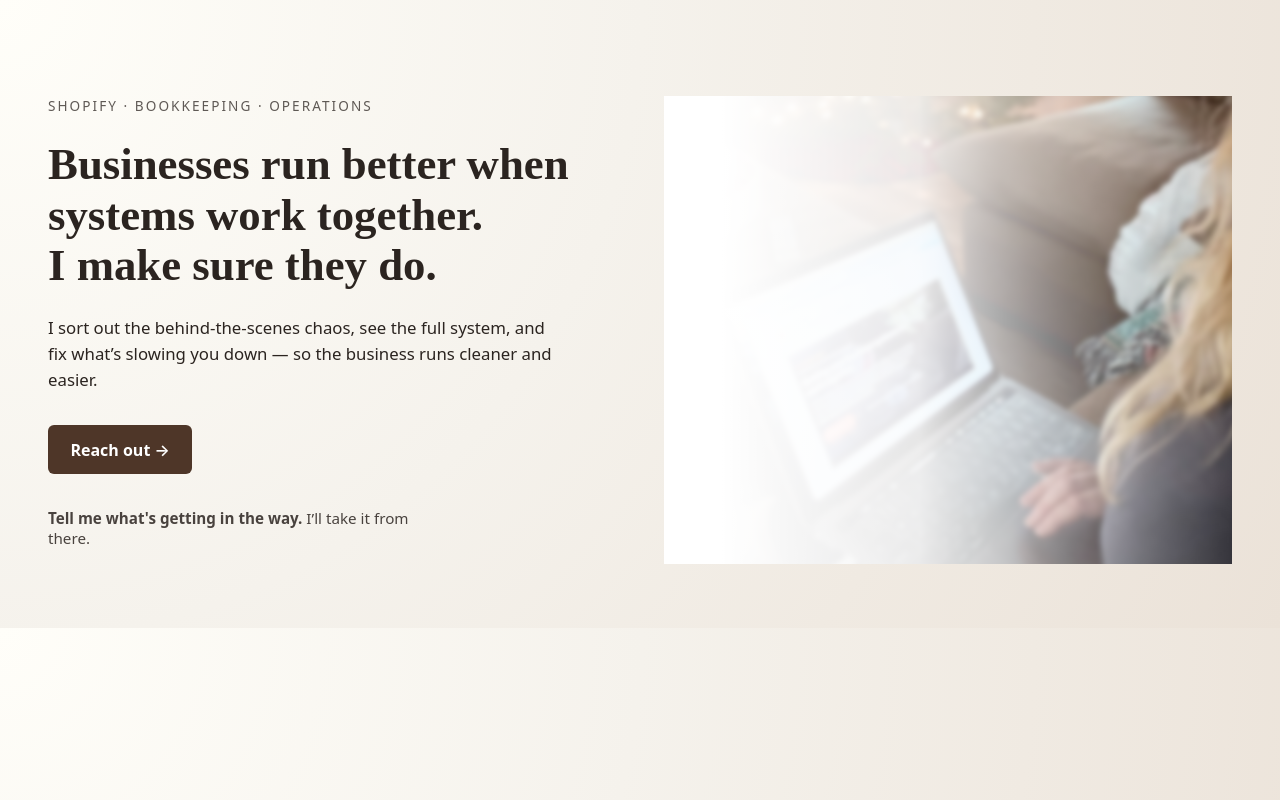
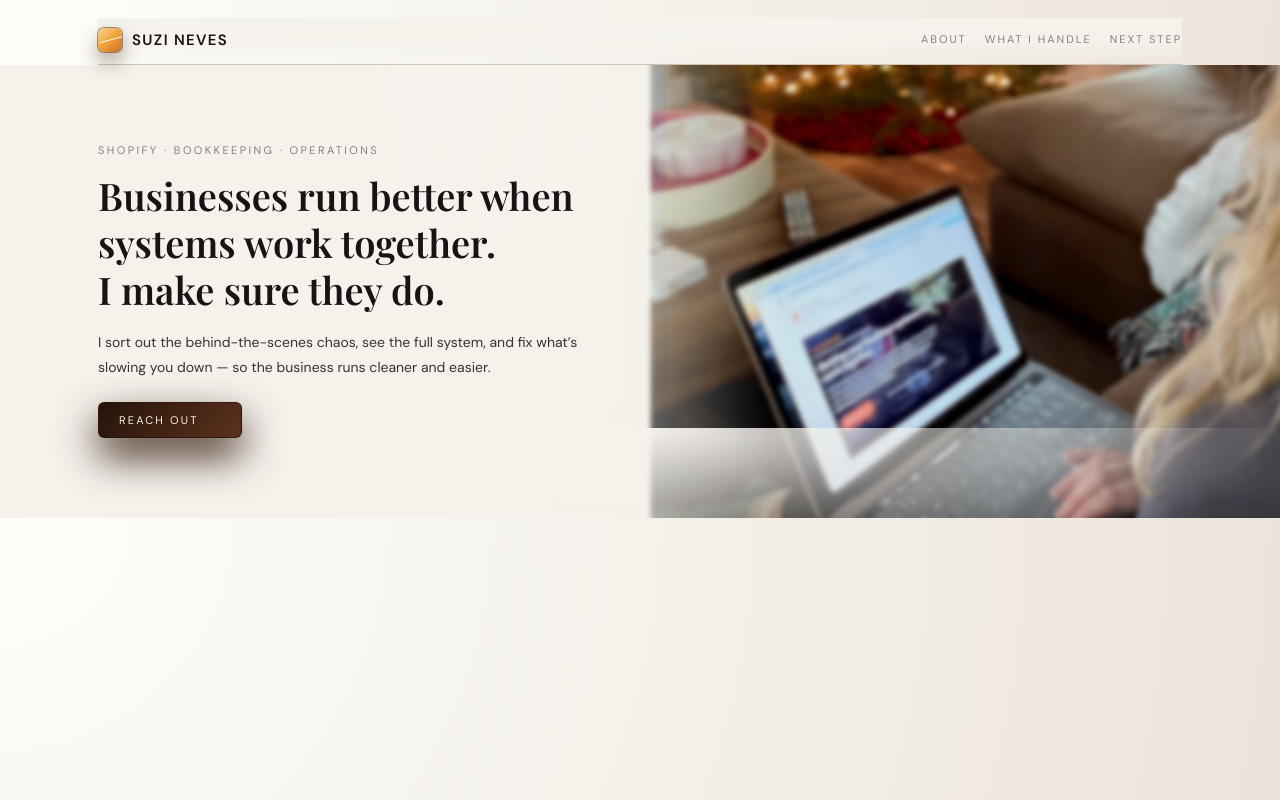
Before and after one commit to shopifywhisperer/suzineves.github.io, a plain HTML site: page index.html in a window 1280 px wide. Drawn offline with nearby package versions, Linux system fonts and the light colour scheme.

Commit message:
Update index.html

```diff
--- a/index.html
+++ b/index.html
@@ -2,173 +2,389 @@
 <html lang="en">
 <head>
   <meta charset="UTF-8" />
-<meta name="viewport" content="width=device-width, initial-scale=1.0" />
-<title>Suzi Neves</title>
+  <title>Suzi Neves – Systems · Shopify · Operations</title>
+  <meta name="viewport" content="width=device-width, initial-scale=1" />
+
+  <link href="https://fonts.googleapis.com/css2?family=DM+Sans:wght@400;500;600&family=Playfair+Display:wght@500;600&display=swap" rel="stylesheet">
 
   <style>
+    :root {
+      --bg-main: #f5f2ec;
+      --text-main: #181315;
+      --text-soft: #3a3137;
+      --text-muted: #8a7b8b;
+      --accent: #f1a334;
+      --accent-deep: #c3692a;
+      --shell-width: 1120px;
+    }
 
-/* GLOBAL ------------------------------------------------------- */
+    * { box-sizing: border-box; margin: 0; padding: 0; }
 
     body {
       font-family: "DM Sans", system-ui, -apple-system, BlinkMacSystemFont, "Segoe UI", sans-serif;
       background: radial-gradient(circle at top left,#fffef9 0,#f5f2ec 45%,#ebe2d8 100%);
-  color: #2b2420;
+      color: var(--text-main);
       -webkit-font-smoothing: antialiased;
-  margin: 0;
-  overflow-x: hidden; /* keeps left edge from cutting off */
+      overflow-x: hidden;
     }
 
-h1 {
-  font-family: "DM Serif Display", serif;
+    .shell {
+      max-width: var(--shell-width);
+      margin: 0 auto;
+      padding: 18px 18px 0;
     }
 
+    /* HEADER ------------------------------------------------------ */
 
-/* HERO SECTION ------------------------------------------------------- */
+    .site-header {
+      display: flex;
+      align-items: center;
+      justify-content: space-between;
+      gap: 16px;
+      padding: 10px 0 12px;
+      position: sticky;
+      top: 0;
+      z-index: 40;
+      backdrop-filter: blur(14px);
+      background: linear-gradient(
+        to bottom,
+        rgba(245,242,236,0.96),
+        rgba(245,242,236,0.9),
+        transparent
+      );
+      border-bottom: 1px solid rgba(134,108,80,0.35);
+    }
 
-.hero-wrap {
-  padding: 6rem 0 4rem;
+    .brand {
+      display: flex;
+      align-items: center;
+      gap: 10px;
+    }
+
+    .brand-mark {
+      width: 24px;
+      height: 24px;
+      border-radius: 6px;
+      background: linear-gradient(140deg,#f8d29b,#f1a334,#c66b2e);
+      box-shadow:
+        0 0 0 1px rgba(70,47,26,0.5),
+        0 10px 20px rgba(70,47,26,0.45);
       position: relative;
       overflow: hidden;
     }
-
-.hero-content {
-  display: grid;
-  grid-template-columns: 1fr 1fr;
-  align-items: center;
-  gap: 3rem;
-  max-width: 1400px;
-  margin: 0 auto;
-  padding: 0 3rem;
+    .brand-mark::after {
+      content: "";
+      position: absolute;
+      inset: 40% -40% auto 6%;
+      height: 1px;
+      background: rgba(255,255,255,0.95);
+      transform: rotate(-15deg);
     }
 
-/* LEFT SIDE TEXT -------------------------------------------- */
+    .brand-name {
+      font-weight: 700;
+      font-size: 15px;
+      letter-spacing: 0.09em;
+      text-transform: uppercase;
+    }
 
-.hero-text {
+    .nav {
+      display: flex;
+      gap: 18px;
+      font-size: 11px;
+      text-transform: uppercase;
+      letter-spacing: 0.18em;
+    }
+    .nav a {
+      color: var(--text-muted);
+      text-decoration: none;
       position: relative;
+      padding-bottom: 2px;
+      transition: color 0.18s ease;
+    }
+    .nav a::after {
+      content: "";
+      position: absolute;
+      left: 0;
+      bottom: 0;
+      width: 0;
+      height: 2px;
+      background: linear-gradient(to right,var(--accent),var(--accent-deep));
+      transition: width 0.2s ease;
+    }
+    .nav a:hover {
+      color: var(--text-main);
+    }
+    .nav a:hover::after {
+      width: 100%;
+    }
+
+    /* HERO -------------------------------------------------------- */
+
+    .hero {
+      position: relative;
+      min-height: 420px;
+      padding: 60px 0 80px;
+      overflow: hidden;
+    }
+
+    /* right-side photo as background, not a card */
+    .hero-photo-bg {
+      position: absolute;
+      top: 0;
+      right: 0;
+      bottom: -40px;
+      width: min(48vw, 620px);
+      background: url('IMG_6594.jpeg') center center / cover no-repeat;
+      filter: blur(2.5px) brightness(0.9) contrast(1.06);
+      transform: scale(1.05);
+      z-index: 0;
+    }
+
+    .hero-photo-wash {
+      position: absolute;
+      top: 0;
+      right: 0;
+      bottom: -40px;
+      width: min(48vw, 620px);
+      background:
+        linear-gradient(135deg, rgba(241,163,52,0.32), transparent 65%);
+      mix-blend-mode: soft-light;
+      opacity: 0.95;
+      z-index: 1;
+    }
+
+    .hero-photo-fade {
+      position: absolute;
+      inset: 0;
+      background:
+        linear-gradient(
+          to left,
+          transparent 0%,
+          rgba(245,242,236,0.0) 40%,
+          rgba(245,242,236,0.8) 58%,
+          #f5f2ec 75%
+        );
       z-index: 2;
     }
 
-.kicker {
-  font-size: 0.85rem;
-  letter-spacing: 0.15em;
-  text-transform: uppercase;
-  opacity: 0.75;
-  margin-bottom: 1.5rem;
+    /* soft curve into next section */
+    .hero-bottom-curve {
+      position: absolute;
+      left: -10%;
+      right: -10%;
+      bottom: -90px;
+      height: 180px;
+      background: radial-gradient(ellipse at top, #f5f2ec 0%, transparent 60%);
+      z-index: 3;
+      pointer-events: none;
     }
 
-h1 {
-  font-size: 2.8rem;
-  line-height: 1.13;
-  margin: 0 0 1.5rem;
+    .hero-inner {
+      position: relative;
+      z-index: 4;
     }
 
-.subhead {
-  font-size: 1.05rem;
-  line-height: 1.55;
-  margin-bottom: 2rem;
-  max-width: 32rem;
+    .hero-grid {
+      display: grid;
+      grid-template-columns: minmax(0, 1.1fr) minmax(0, 0.9fr);
+      align-items: center;
+      gap: 34px;
     }
 
-.cta {
-  display: inline-block;
-  padding: 0.85rem 1.4rem;
-  background: #4e3628;
-  color: #fff;
+    .hero-text {
+      max-width: 540px;
+    }
+
+    .kicker {
+      font-size: 11px;
+      letter-spacing: 0.22em;
+      text-transform: uppercase;
+      color: var(--text-muted);
+      margin-bottom: 18px;
+    }
+
+    .hero-title {
+      font-family: "Playfair Display","Times New Roman",serif;
+      font-size: clamp(30px, 3.5vw, 38px);
+      line-height: 1.13;
+      margin-bottom: 18px;
+    }
+    .hero-title span + span {
+      display: block;
+      margin-top: 4px;
+    }
+
+    .hero-sub {
+      font-size: 14px;
+      line-height: 1.8;
+      color: var(--text-soft);
+      margin-bottom: 22px;
+      max-width: 500px;
+    }
+
+    .hero-cta-row {
+      display: flex;
+      flex-wrap: wrap;
+      gap: 18px;
+      align-items: center;
+    }
+
+    .hero-cta {
+      display: inline-flex;
+      align-items: center;
+      gap: 8px;
+      padding: 10px 20px;
       border-radius: 6px;
+      border: 1px solid rgba(35,18,6,0.6);
+      background: linear-gradient(130deg,#25140a,#5b311d);
+      color: #fdf4e6;
       text-decoration: none;
-  font-weight: 600;
-  margin-bottom: 1.2rem;
+      font-size: 11px;
+      text-transform: uppercase;
+      letter-spacing: 0.2em;
+      box-shadow: 0 18px 40px rgba(40,16,4,0.9);
+      transition: transform 0.16s ease, box-shadow 0.16s ease, background 0.16s ease;
+    }
+    .hero-cta:hover {
+      transform: translateY(-1px);
+      box-shadow: 0 22px 52px rgba(33,10,0,0.95);
+      background: linear-gradient(130deg,#2f190c,#6b3a21);
+    }
+    .hero-cta svg {
+      width: 14px;
+      height: 14px;
+      stroke-width: 1.8;
     }
 
     .hero-note {
-  font-size: 0.95rem;
-  opacity: 0.85;
-  max-width: 24rem;
+      font-size: 12px;
+      color: var(--text-muted);
+      max-width: 260px;
     }
     .hero-note span {
-  font-weight: 600;
+      color: var(--accent-deep);
+      font-weight: 500;
     }
 
-/* RIGHT SIDE PHOTO ---------------------------------------------- */
+    /* SIMPLE SECTION BELOW (just so it doesn't feel empty) -------- */
 
-.hero-photo {
-  position: relative;
-  height: 100%;
-  min-height: 450px;
-  border-radius: 0;
-  overflow: hidden;
+    section.body-block {
+      padding: 40px 18px 64px;
     }
 
-.hero-photo-bg {
-  position: absolute;
-  inset: 0;
-  background: url('IMG_6594.jpeg') center center / cover no-repeat;
-  filter: blur(2.5px) brightness(0.92) contrast(1.08);
-  transform: scale(1.04);
+    .body-inner {
+      max-width: var(--shell-width);
+      margin: 0 auto;
     }
 
-/* saffron tone overlay */
-.hero-photo-wash {
-  position: absolute;
-  inset: 0;
-  background: linear-gradient(120deg, rgba(241,163,52,0.22), transparent 60%);
-  mix-blend-mode: soft-light;
-  opacity: 0.9;
+    .section-label {
+      font-size: 11px;
+      text-transform: uppercase;
+      letter-spacing: 0.22em;
+      color: var(--text-muted);
+      margin-bottom: 8px;
+    }
+    .section-divider {
+      width: 76px;
+      height: 2px;
+      background: linear-gradient(to right,var(--accent),var(--accent-deep));
+      margin-bottom: 16px;
+    }
+    .section-title {
+      font-family: "Playfair Display",serif;
+      font-size: 22px;
+      margin-bottom: 10px;
+    }
+    .section-body {
+      font-size: 14px;
+      line-height: 1.8;
+      color: var(--text-soft);
+      max-width: 720px;
     }
 
-/* feather fade into white */
+    /* RESPONSIVE -------------------------------------------------- */
+
+    @media (max-width: 880px) {
+      .nav { display: none; }
+
+      .hero {
+        padding: 44px 0 60px;
+      }
+
+      .hero-grid {
+        grid-template-columns: minmax(0,1fr);
+        gap: 26px;
+      }
+
+      .hero-photo-bg,
+      .hero-photo-wash {
+        width: 100%;
+        bottom: 0;
+      }
+
       .hero-photo-fade {
-  position: absolute;
-  inset: 0;
-  background: linear-gradient(
-    to left,
-    transparent 0%,
-    rgba(255,255,255,0.9) 55%,
-    #ffffff 90%
+        background:
+          linear-gradient(
+            to bottom,
+            rgba(245,242,236,0.96) 0%,
+            rgba(245,242,236,0.8) 26%,
+            transparent 70%
           );
       }
 
+      .shell {
+        padding-inline: 16px;
+      }
+
+      section.body-block {
+        padding-inline: 16px;
+      }
+    }
   </style>
 </head>
 
 <body>
 
-<!-- HERO SECTION ------------------------------------------------------- -->
-
-<section class="hero-wrap">
-  <div class="hero-content">
-
-    <div class="hero-text">
-
-      <div class="kicker">SHOPIFY · BOOKKEEPING · OPERATIONS</div>
-
-      <h1>
-        Businesses run better when<br>
-        systems work together.<br>
-        I make sure they do.
-      </h1>
-
-      <p class="subhead">
-        I sort out the behind-the-scenes chaos, see the full system,
-        and fix what’s slowing you down — so the business runs cleaner and easier.
-      </p>
-
-      <a href="mailto:suzi@radpurpose.com" class="cta">Reach out →</a>
-
-      <p class="hero-note">
-        <span>Tell me what's getting in the way.</span> I’ll take it from there.
-      </p>
-
+  <div class="shell">
+    <header class="site-header">
+      <div class="brand">
+        <div class="brand-mark"></div>
+        <div class="brand-name">SUZI NEVES</div>
+      </div>
+      <nav class="nav">
+        <a href="#about">About</a>
+        <a href="#work">What I handle</a>
+        <a href="#next">Next step</a>
+      </nav>
+    </header>
   </div>
 
-    <div class="hero-photo">
+  <!-- HERO -->
+  <section class="hero" id="top">
     <div class="hero-photo-bg"></div>
     <div class="hero-photo-wash"></div>
     <div class="hero-photo-fade"></div>
-    </div>
+    <div class="hero-bottom-curve"></div>
 
-  </div>
-</section>
+    <div class="shell hero-inner">
+      <div class="hero-grid">
+        <div class="hero-text">
+          <div class="kicker">SHOPIFY · BOOKKEEPING · OPERATIONS</div>
 
-</body>
-</html>
+          <h1 class="hero-title">
+            <span>Businesses run better when</span>
+            <span>systems work together.</span>
+            <span>I make sure they do.</span>
+          </h1>
+
+          <p class="hero-sub">
+            I sort out the behind-the-scenes chaos, see the full system, and fix what’s
+            slowing you down — so the business runs cleaner and easier.
+          </p>
+
+          <div class="hero-cta-row">
+            <a class="hero-cta" href="mailto:suzi@radpurpose.com?subject=Let%27s%20talk%20systems">
+              <span>Reach out</span>
+              <svg viewBox="0 0 24 24" fill="none" stroke="currentColor">
+                <path d="M6 18
```
Lines whose indentation alone changed are shown as unchanged.
